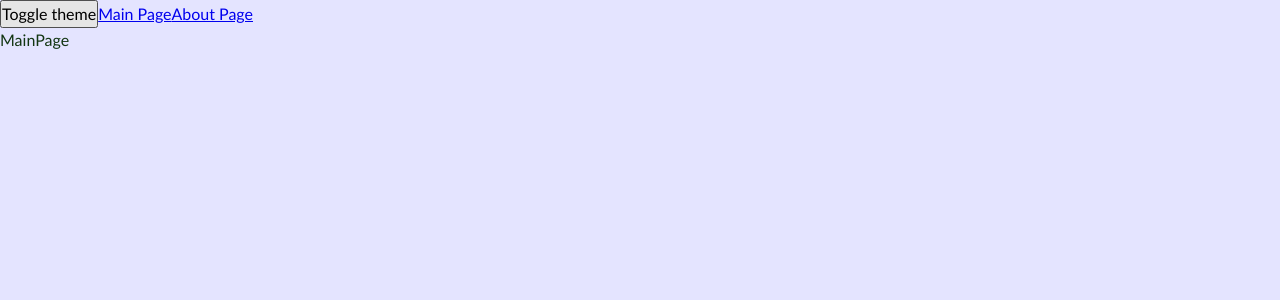
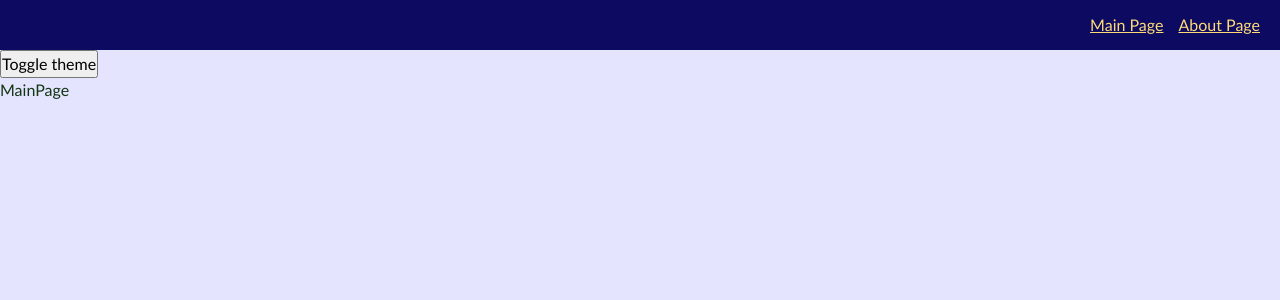
Before and after one commit to northlanee/blog-frontend, a React app: page / in a window 1280 px wide. Shown: the top 300 px of the page. Built offline with nearby package versions, Linux system fonts and the light colour scheme.

Commit message:
navbar component, app link styles

```diff
--- a/src/app/App.tsx
+++ b/src/app/App.tsx
@@ -1,23 +1,19 @@
-import { Link, Route, Routes } from "react-router-dom";
-import { Suspense } from "react";
-
-import { AboutPage } from "@/pages/About";
-import { MainPage } from "@/pages/Main";
+import { Link } from "react-router-dom";
 
 import { useTheme } from "./providers/ThemeProvider";
 import { classNames } from "@/shared/lib/classNames";
 
 import "./styles/index.scss";
 import { AppRouter } from "./providers/router";
+import { Navbar } from "@/widgets/Navbar";
 
 const App = () => {
   const { theme, toggleTheme } = useTheme();
 
   return (
     <div className={classNames("app", {}, [theme])}>
+      <Navbar />
       <button onClick={toggleTheme}>Toggle theme</button>
-      <Link to="/">Main Page</Link>
-      <Link to="/about">About Page</Link>
 
       <AppRouter />
     </div>
--- a/src/app/styles/themes/dark.scss
+++ b/src/app/styles/themes/dark.scss
@@ -1,6 +1,10 @@
 .app.dark {
   --bg-color: #0c0b61;
+  --inverted-bg-color: #e4e4ff;
 
   --primary-color: #dfff95;
   --secondary-color: #ffdb78;
+
+  --inverted-primary-color: #123512;
+  --inverted-secondary-color: #1e1f52;
 }
--- a/src/app/styles/themes/light.scss
+++ b/src/app/styles/themes/light.scss
@@ -1,6 +1,10 @@
 .app.light {
   --bg-color: #e4e4ff;
+  --inverted-bg-color: #0c0b61;
 
   --primary-color: #123512;
   --secondary-color: #1e1f52;
+
+  --inverted-primary-color: #dfff95;
+  --inverted-secondary-color: #ffdb78;
 }
--- a/src/app/styles/variables/global.scss
+++ b/src/app/styles/variables/global.scss
@@ -8,4 +8,6 @@
   --font-size-l: 24px;
   --font-line-l: 32px;
   --font-l: var(--font-size-l) / var(--font-line-l) var(--font-family-main);
+
+  --navbar-height: 50px;
 }
--- a/src/shared/lib/classNames.ts
+++ b/src/shared/lib/classNames.ts
@@ -2,12 +2,12 @@
 
 export const classNames = (
   cls: string,
-  mods: Mods,
-  additional: string[]
+  mods: Mods = {},
+  additional: string[] = []
 ): string => {
   return [
     cls,
-    ...additional,
+    ...additional.filter(Boolean),
     ...Object.entries(mods)
       .filter(([className, value]) => Boolean(value))
       .map(([className]) => className),
--- /dev/null
+++ b/src/shared/ui/AppLink/AppLink.module.scss
@@ -0,0 +1,11 @@
+.AppLink {
+  color: var(--primary-color);
+}
+
+.primary {
+  color: var(--primary-color);
+}
+
+.secondary {
+  color: var(--inverted-secondary-color);
+}
--- /dev/null
+++ b/src/shared/ui/AppLink/AppLink.tsx
@@ -0,0 +1,36 @@
+import { FC } from "react";
+import { classNames } from "@/shared/lib/classNames";
+import { Link, LinkProps } from "react-router-dom";
+
+import styles from "./AppLink.module.scss";
+
+export enum AppLinkTheme {
+  PRIMARY = "primary",
+  SECONDARY = "secondary",
+}
+
+interface AppLinkProps extends LinkProps {
+  className?: string;
+  children: React.ReactNode;
+  theme?: AppLinkTheme;
+}
+
+const AppLink: FC<AppLinkProps> = ({
+  className,
+  children,
+  to,
+  theme = AppLinkTheme.PRIMARY,
+  ...otherProps
+}) => {
+  return (
+    <Link
+      className={classNames(styles.AppLink, {}, [className, styles[theme]])}
+      to={to}
+      {...otherProps}
+    >
+      {children}
+    </Link>
+  );
+};
+
+export { AppLink };
--- /dev/null
+++ b/src/shared/ui/AppLink/index.ts
@@ -0,0 +1 @@
+export { AppLink, AppLinkTheme } from "./AppLink";
--- /dev/null
+++ b/src/widgets/Navbar/index.ts
@@ -0,0 +1 @@
+export { Navbar } from "./ui/Navbar";
--- /dev/null
+++ b/src/widgets/Navbar/ui/Navbar.module.scss
@@ -0,0 +1,16 @@
+.navbar {
+  width: 100%;
+  height: var(--navbar-height);
+  background-color: var(--inverted-bg-color);
+  display: flex;
+  align-items: center;
+  padding: 0 20px;
+
+  .links {
+    margin-left: auto;
+
+    .mainLink {
+      margin-right: 15px;
+    }
+  }
+}
--- /dev/null
+++ b/src/widgets/Navbar/ui/Navbar.tsx
@@ -0,0 +1,30 @@
+import { FC } from "react";
+import { classNames } from "@/shared/lib/classNames";
+import { AppLink, AppLinkTheme } from "@/shared/ui/AppLink";
+
+import styles from "./Navbar.module.scss";
+
+interface NavbarProps {
+  className?: string;
+}
+
+const Navbar: FC<NavbarProps> = ({ className }) => {
+  return (
+    <div className={classNames(styles.navbar, {}, [className])}>
+      <div className={styles.links}>
+        <AppLink
+          theme={AppLinkTheme.SECONDARY}
+          to="/"
+          className={styles.mainLink}
+        >
+          Main Page
+        </AppLink>
+        <AppLink theme={AppLinkTheme.SECONDARY} to="/about">
+          About Page
+        </AppLink>
+      </div>
+    </div>
+  );
+};
+
+export { Navbar };
```
